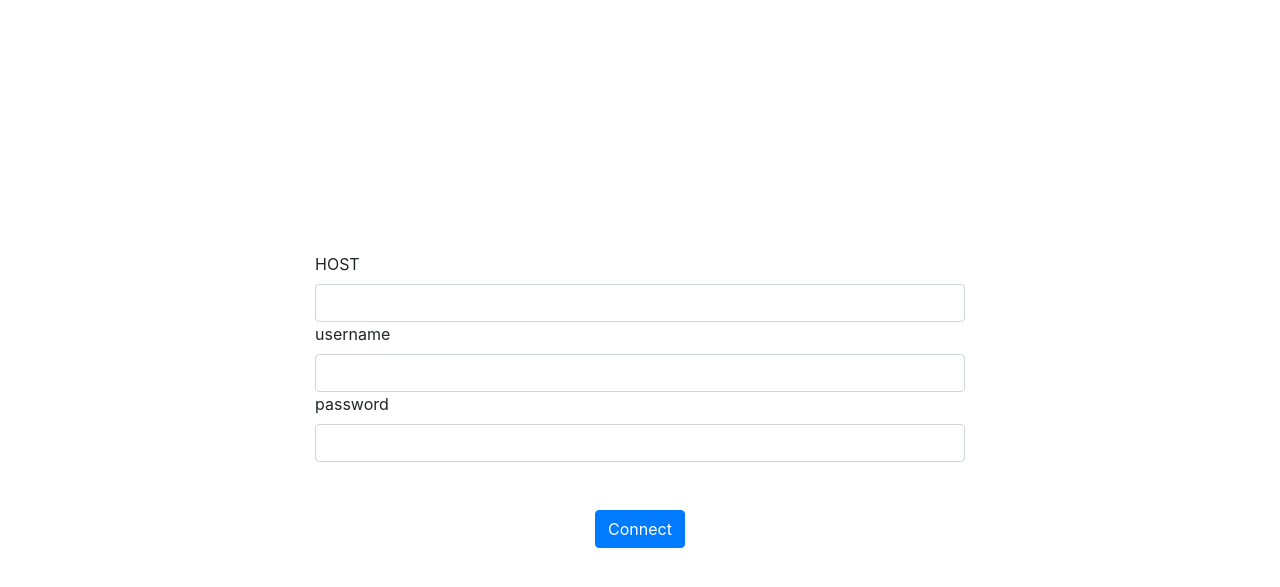
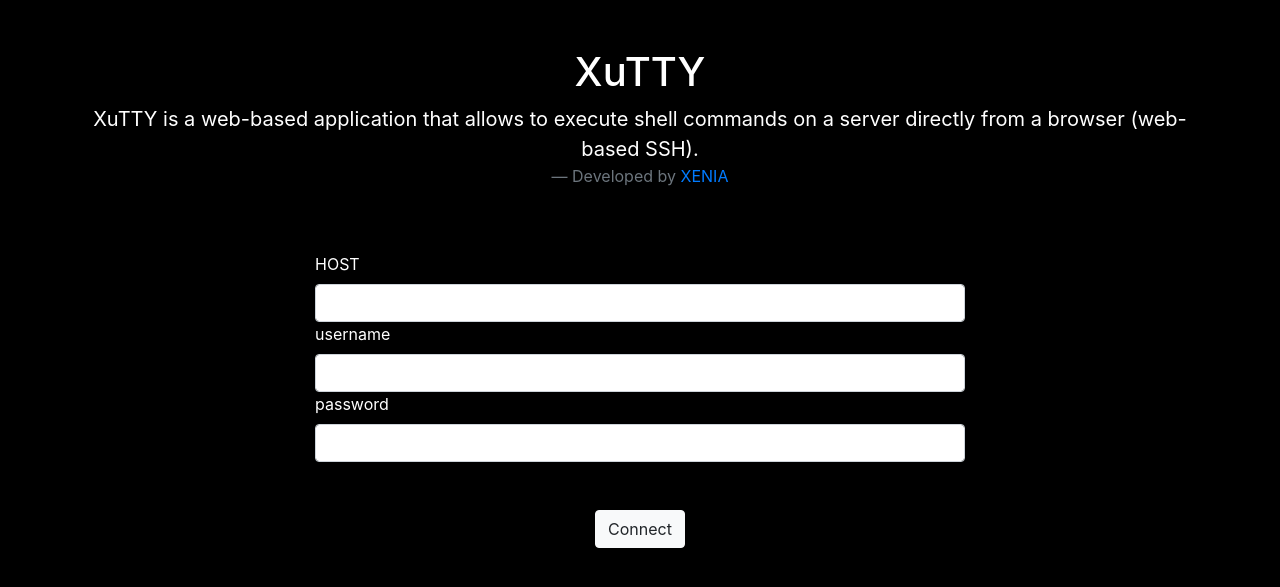
Before and after one commit to Xenia101/XuTTY, a Flask app: page / in a window 1280 px wide. Shown: the top 587 px of the page. Run offline with Flask 2, Linux system fonts and the light colour scheme; some libraries are stand-ins or nearby versions.

Commit message:
all saved

```diff
--- a/app.py
+++ b/app.py
@@ -4,7 +4,7 @@ import re
 from flask import Flask, render_template, request, redirect, url_for, session, jsonify
 app = Flask(__name__)
 
-app.secret_key = b'_5#y2L"F4Q8z\n\xec]/'
+app.secret_key = b'WEVOSUE='
 
 def waitStreams(chan):
     time.sleep(1)
--- a/templates/index.html
+++ b/templates/index.html
@@ -9,9 +9,14 @@
     <!-- Bootstrap CSS -->
     <link rel="stylesheet" href="https://stackpath.bootstrapcdn.com/bootstrap/4.4.1/css/bootstrap.min.css" integrity="sha384-Vkoo8x4CGsO3+Hhxv8T/Q5PaXtkKtu6ug5TOeNV6gBiFeWPGFN9MuhOf23Q9Ifjh" crossorigin="anonymous">
 
+    <link rel="shortcut icon" href="{{ url_for('static', filename='favicon.ico') }}">
     <title>XuTTY</title>
 
     <style>
+        html, body{
+            color: white;
+            background-color: black;
+        }
         .content {
             position: absolute;
             top: 50%;
@@ -22,6 +27,13 @@
   </head>
   <body>
     <div class="container">
+        <div class="text-center mt-5">
+            <h1>XuTTY</h1>
+            <blockquote class="blockquote">
+                <p class="mb-0">XuTTY is a web-based application that allows to execute shell commands on a server directly from a browser (web-based SSH).</p>
+                <footer class="blockquote-footer">Developed by <a href="https://github.com/Xenia101">XENIA</a></footer>
+              </blockquote>
+        </div>
         <div class = "content" >
             <form action="/auth" method="post">
                 <div class="form-row">
@@ -36,7 +48,7 @@
                 </div>
 
                 <div class="text-center mt-5">
-                    <button class="btn btn-primary" type="submit">Connect</button>
+                    <button class="btn btn-light" type="submit">Connect</button>
                 </div>
             </form>
         </div>
```
Also changed, not shown: templates/home.html (+5 -28 lines), static/favicon.ico (added), static/favicon.png (added).
